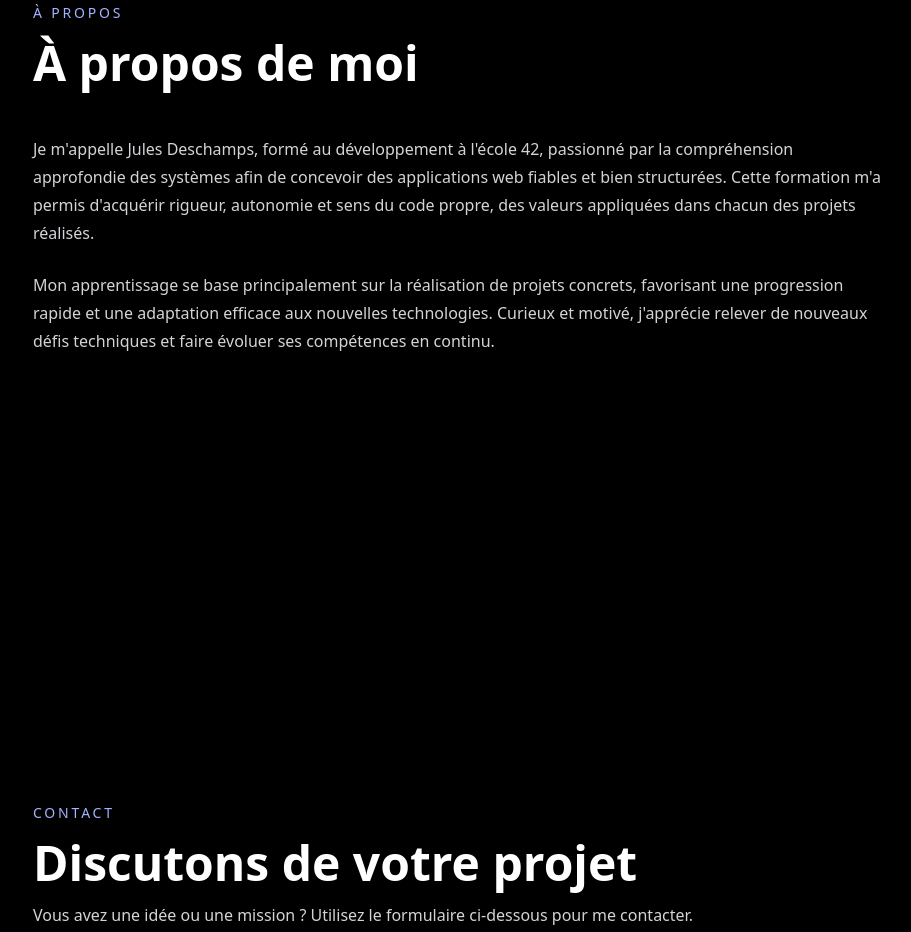
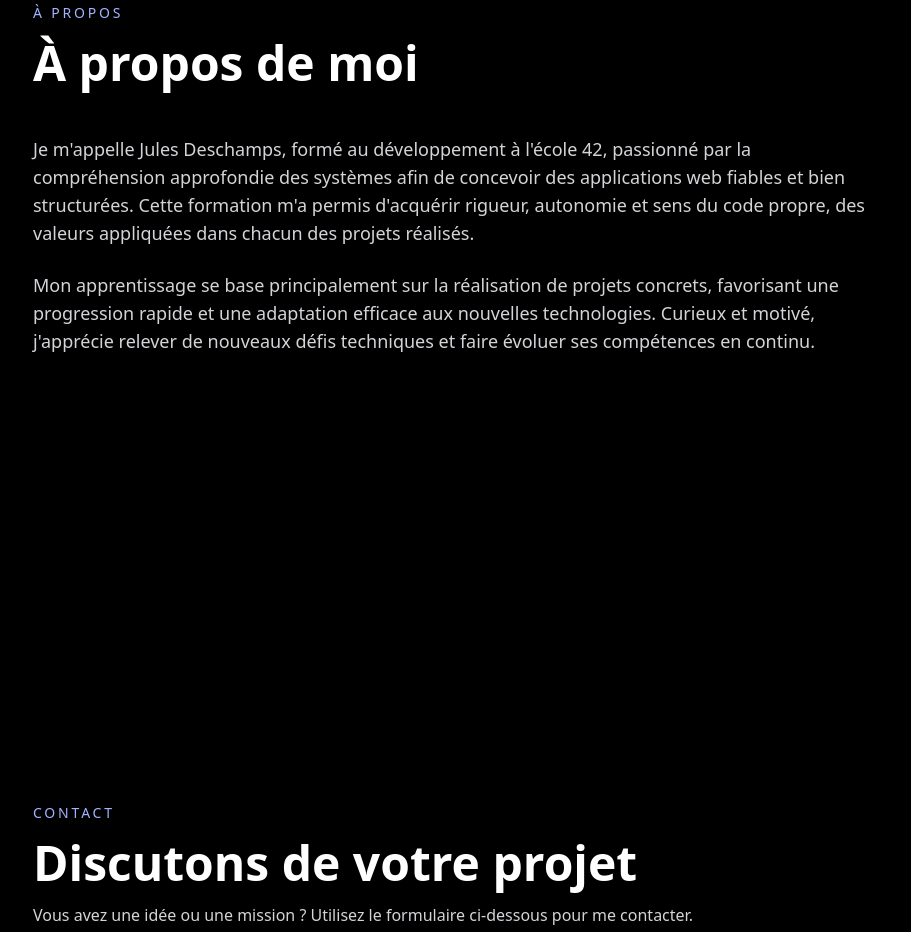
Before and after one commit to julesdeschamps24/portfolio, a Next.js app: page / in a window 1280 px wide. Shown: the part 2620-3552 px from the top of the page, without its empty margins (183-1094 px from the left). Built offline with nearby package versions, Linux system fonts and the light colour scheme; no server answers.

Commit message:
style: update typography in about sections for improved readability

```diff
--- a/app/a-propos/page.tsx
+++ b/app/a-propos/page.tsx
@@ -10,11 +10,11 @@ export default function AProposPage() {
         </header>
 
         <div className="flex flex-col gap-6">
-          <p className="text-base leading-7 text-zinc-300">
+          <p className="text-lg leading-7 text-zinc-300">
             Je m&apos;appelle Jules Deschamps, formé au développement à l&apos;école 42, passionné par la compréhension approfondie des systèmes afin de concevoir des applications web fiables et bien structurées. Cette formation m&apos;a permis d&apos;acquérir rigueur, autonomie et sens du code propre, des valeurs appliquées dans chacun des projets réalisés.
           </p>
 
-          <p className="text-base leading-7 text-zinc-300">
+          <p className="text-lg leading-7 text-zinc-300">
             Mon apprentissage se base principalement sur la réalisation de projets concrets, favorisant une progression rapide et une adaptation efficace aux nouvelles technologies. Curieux et motivé, j&apos;apprécie relever de nouveaux défis techniques et faire évoluer ses compétences en continu.
           </p>
         </div>
--- a/components/sections/about-section.tsx
+++ b/components/sections/about-section.tsx
@@ -9,7 +9,7 @@ export function AboutSection() {
         <SectionHeader label="À propos" title="À propos de moi" />
 
         <div className="flex flex-col gap-6">
-          <p className="text-base leading-7 text-zinc-300">
+          <p className="text-lg leading-7 text-zinc-300">
             Je m&apos;appelle Jules Deschamps, formé au développement à l&apos;école 42,
             passionné par la compréhension approfondie des systèmes afin de
             concevoir des applications web fiables et bien structurées. Cette
@@ -17,7 +17,7 @@ export function AboutSection() {
             propre, des valeurs appliquées dans chacun des projets réalisés.
           </p>
 
-          <p className="text-base leading-7 text-zinc-300">
+          <p className="text-lg leading-7 text-zinc-300">
             Mon apprentissage se base principalement sur la réalisation de
             projets concrets, favorisant une progression rapide et une adaptation
             efficace aux nouvelles technologies. Curieux et motivé, j&apos;apprécie
```
